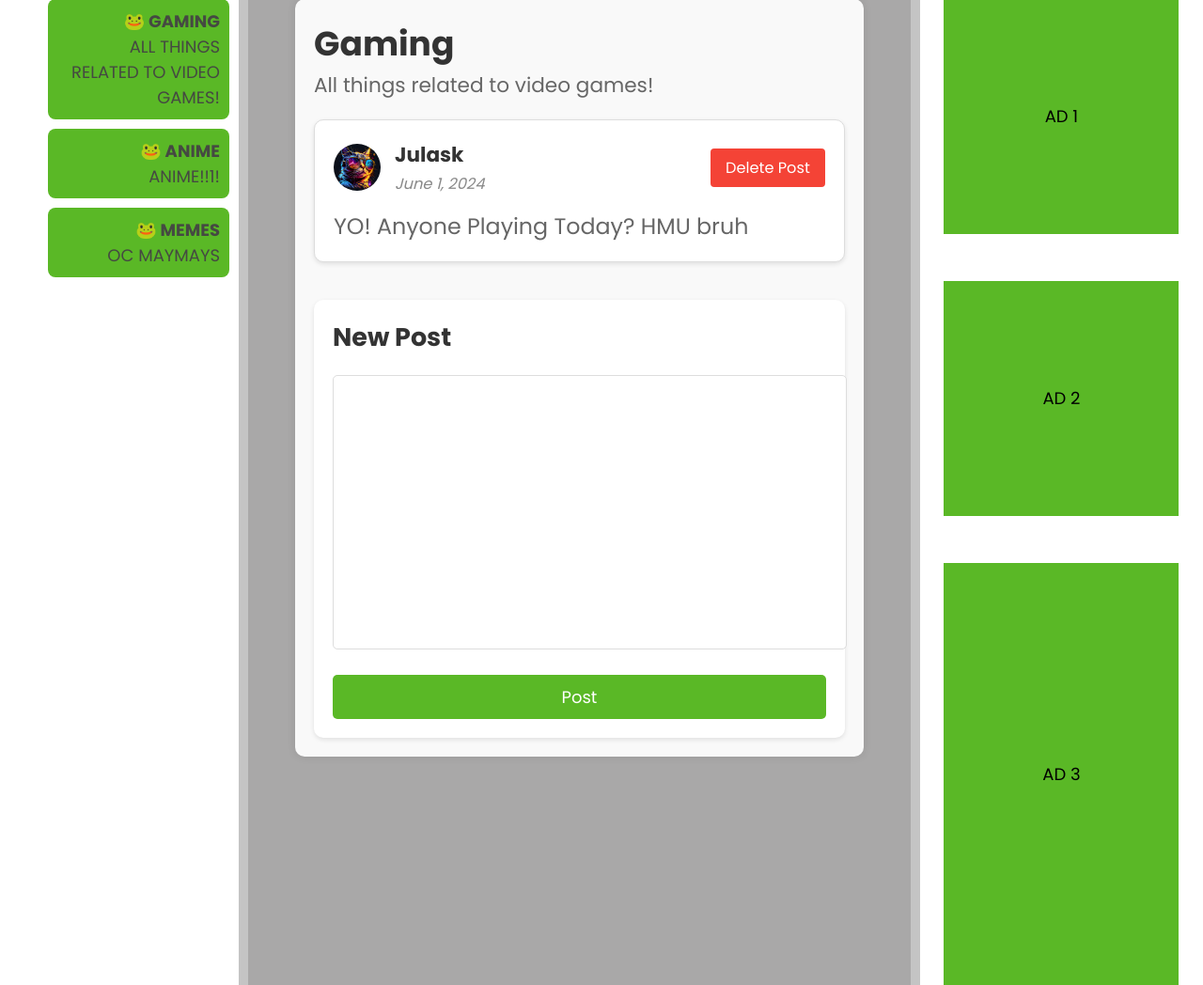
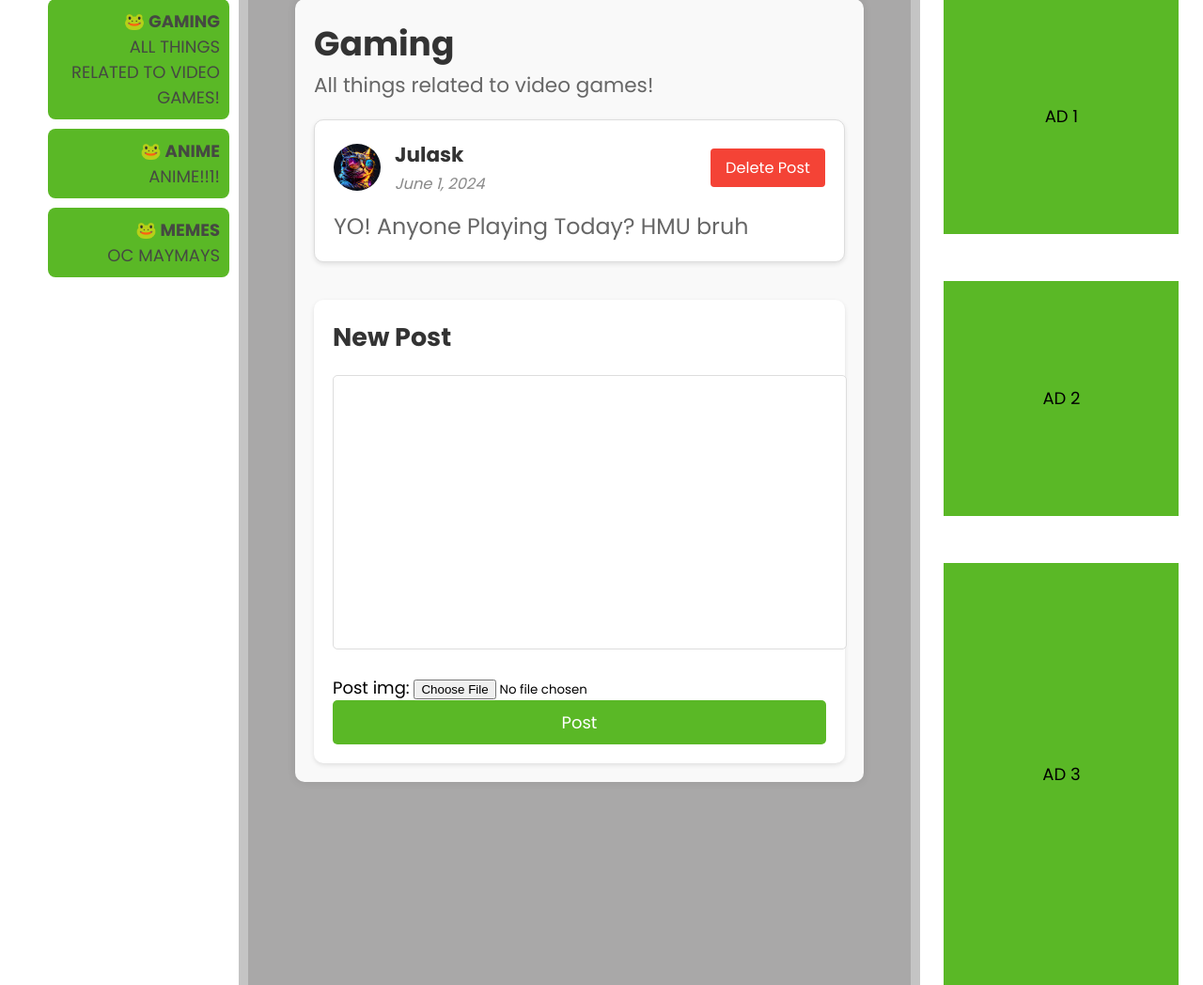
Before and after one commit to CodeWithDustin/Frog-Heads-Forum, a Django app: page /forum/1/ in a window 1280 px wide. Shown: the part 281-1329 px from the top of the page at 94% size. Run offline with Django 5.2, Linux system fonts and the light colour scheme; a user stored in the database is signed in; data comes from the database, SQL or seed files in the repository; both versions use the stored data as it was after the commit.

Commit message:
post model changed to includ images, with changes to form submission and post display to compensate

```diff
--- a/app/forms.py
+++ b/app/forms.py
@@ -26,4 +26,4 @@ class PostForm(forms.ModelForm):
 
     class Meta:
         model = Post
-        fields = ['subject', 'post']
+        fields = ['subject', 'post', 'post_img']
--- a/app/models.py
+++ b/app/models.py
@@ -27,7 +27,8 @@ class Post(models.Model):
   board = models.ForeignKey(MessageBoard, on_delete=models.CASCADE)
   subject = models.CharField(max_length=100, blank=True, null=True)
   post = models.CharField(max_length=300)
+  post_img = models.ImageField(upload_to='media', blank=True)
   date_posted = models.DateField(default=datetime.now)
 
   def __str__(self):
-    return self.name
+    return f"{self.user.username}'s Post on {self.board.title}"
--- a/app/templates/create_post.html
+++ b/app/templates/create_post.html
@@ -15,6 +15,10 @@
       {{ form.post.label_tag }} {{ form.post }}
       <div class="form-error">{{ form.post.errors }}</div>
     </div>
+    <div class="form-group">
+      {{ form.post_img.label_tag }} {{ form.post_img }}
+      <div class="form-error">{{ form.post_img.errors }}</div>
+    </div>
   </form>
 </div>
 
--- a/app/templates/forum.html
+++ b/app/templates/forum.html
@@ -22,6 +22,9 @@
       </div>
       <div class="post-body">
         <p>{{ post.post }}</p>
+        {% if post.post_img %}
+        <img src="{{ post.post_img.url }}" alt="Post image" class="post-image">
+        {% endif %}
       </div>
     </div>
     {% empty %}
@@ -32,10 +35,14 @@
   {% if user.is_authenticated %}
   <div class="new-post">
     <h3>New Post</h3>
-    <form method="post" action="{% url 'post' board.id %}" id="newPostForm">
+    <form method="post" action="{% url 'post' board.id %}" id="newPostForm" enctype='multipart/form-data'>
       {% csrf_token %}
       <div class="form-group">
         <textarea class="textarea1" name="post" rows="10" cols="100" required></textarea>
+      </div>
+      <div class="form-image">
+        {{ form.post_img.label_tag }} {{ form.post_img }}
+        <div class="form-errors">{{ form.post_img.errors }}</div>
       </div>
       <button class="post-button" type="submit">Post</button>
     </form>
--- a/app/views.py
+++ b/app/views.py
@@ -198,7 +198,7 @@ def create_post_view(request, board_id: int):
     form = PostForm()
 
     if request.method == 'POST':
-        form = PostForm(request.POST)
+        form = PostForm(request.POST, request.FILES)
         if form.is_valid():
             post = form.save(commit=False)
 
```
Also changed, not shown: app/migrations/0005_post_post_img.py (added), db.sqlite3, media/media/360_F_562993013_RgG3bgUvdy08FVIgUxMIdmc6Z5QHwUQh.jpg (added), media/media/360_F_562993013_RgG3bgUvdy08FVIgUxMIdmc6Z5QHwUQh_SFf1E5d.jpg (added).
